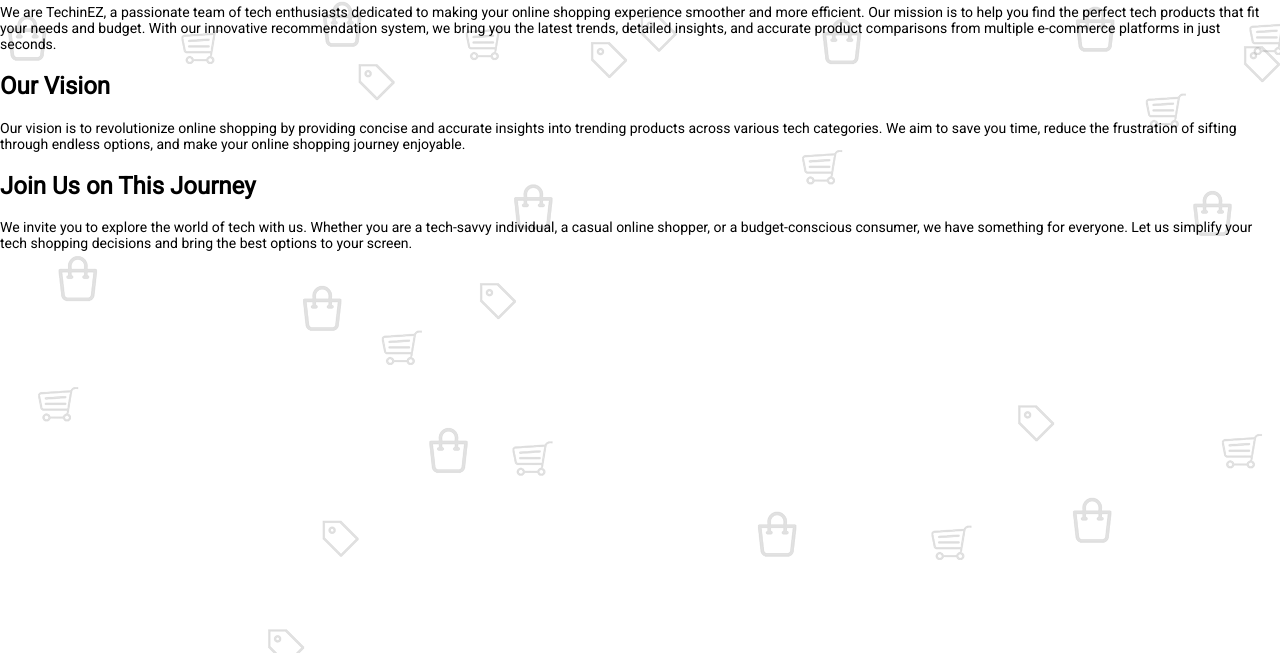
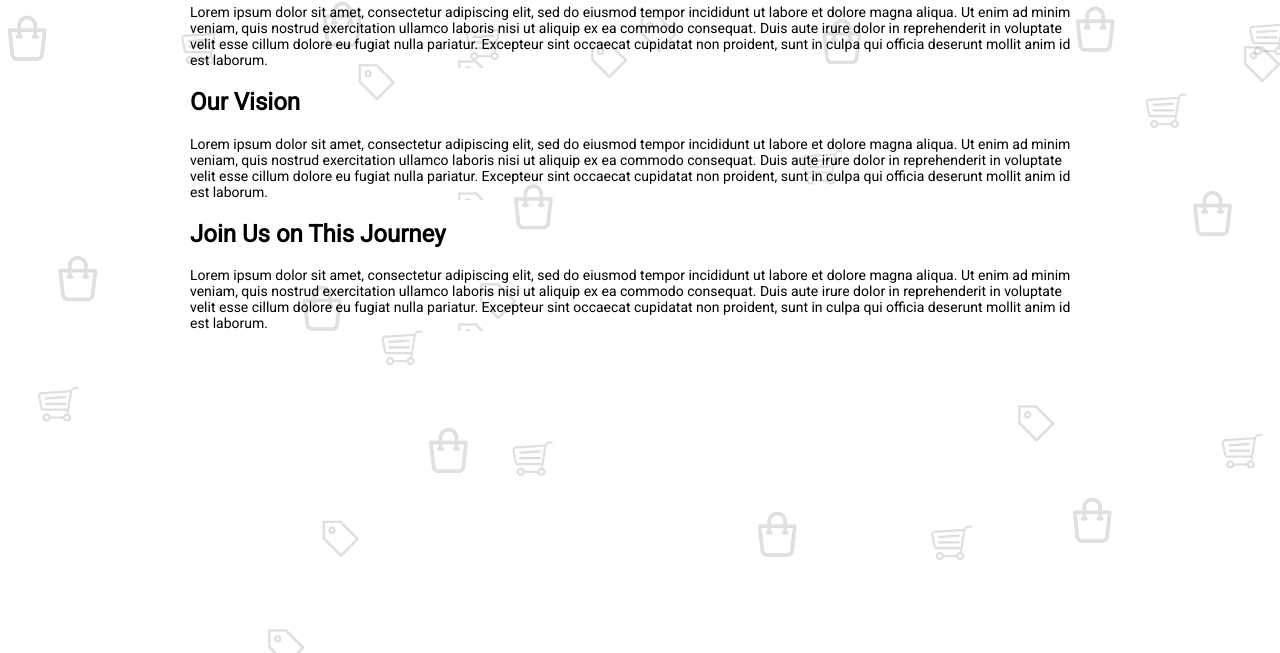
Before and after one commit to AhmadAzeez999/Login-and-Feedback-page-for-website, a plain HTML site: page aboutUs.html in a window 1280 px wide. Shown: the part 147-800 px from the top of the page. Drawn offline with Linux system fonts and the light colour scheme.

```diff
--- a/aboutUs.html
+++ b/aboutUs.html
@@ -27,15 +27,36 @@
         </nav>
     </header>
     <main>
-        <div class="about-content">
+        <div class="container">
             <h2>About Us</h2>
-            <p>We are TechinEZ, a passionate team of tech enthusiasts dedicated to making your online shopping experience smoother and more efficient. Our mission is to help you find the perfect tech products that fit your needs and budget. With our innovative recommendation system, we bring you the latest trends, detailed insights, and accurate product comparisons from multiple e-commerce platforms in just seconds.</p>
+            <p>Lorem ipsum dolor sit amet, consectetur adipiscing elit,
+                sed do eiusmod tempor incididunt ut labore et dolore
+                magna aliqua. Ut enim ad minim veniam, quis nostrud
+                exercitation ullamco laboris nisi ut aliquip ex ea
+                commodo consequat. Duis aute irure dolor in reprehenderit in
+                voluptate velit esse cillum dolore eu fugiat nulla pariatur.
+                Excepteur sint occaecat cupidatat non proident, sunt in culpa
+                qui officia deserunt mollit anim id est laborum.</p>
 
             <h2>Our Vision</h2>
-            <p>Our vision is to revolutionize online shopping by providing concise and accurate insights into trending products across various tech categories. We aim to save you time, reduce the frustration of sifting through endless options, and make your online shopping journey enjoyable.</p>
+            <p>Lorem ipsum dolor sit amet, consectetur adipiscing elit,
+                sed do eiusmod tempor incididunt ut labore et dolore
+                magna aliqua. Ut enim ad minim veniam, quis nostrud
+                exercitation ullamco laboris nisi ut aliquip ex ea
+                commodo consequat. Duis aute irure dolor in reprehenderit in
+                voluptate velit esse cillum dolore eu fugiat nulla pariatur.
+                Excepteur sint occaecat cupidatat non proident, sunt in culpa
+                qui officia deserunt mollit anim id est laborum.</p>
 
             <h2>Join Us on This Journey</h2>
-            <p>We invite you to explore the world of tech with us. Whether you are a tech-savvy individual, a casual online shopper, or a budget-conscious consumer, we have something for everyone. Let us simplify your tech shopping decisions and bring the best options to your screen.</p>
+            <p>Lorem ipsum dolor sit amet, consectetur adipiscing elit,
+                sed do eiusmod tempor incididunt ut labore et dolore
+                magna aliqua. Ut enim ad minim veniam, quis nostrud
+                exercitation ullamco laboris nisi ut aliquip ex ea
+                commodo consequat. Duis aute irure dolor in reprehenderit in
+                voluptate velit esse cillum dolore eu fugiat nulla pariatur.
+                Excepteur sint occaecat cupidatat non proident, sunt in culpa
+                qui officia deserunt mollit anim id est laborum.</p>
         </div>
     </main>
     <script src="script.js"></script>
--- a/feedbackStyles.css
+++ b/feedbackStyles.css
@@ -1,39 +1,30 @@
-/* Global styles */
-body
-{
-    font-family: Arial, sans-serif;
-    background-color: #f1f1f1;
-    margin: 0;
-    padding: 0;
-    display: flex;
-    justify-content: center;
-    align-items: center;
-    height: 100vh;
-}
-
 /* Modal styles */
-.modal
-{
+.modal {
     display: none;
     position: fixed;
-    top: 0;
-    left: 0;
-    width: 100%;
-    height: 100%;
+    top: 50%;
+    left: 50%;
+    transform: translate(-50%, -50%);
     background-color: rgba(0, 0, 0, 0.7);
     justify-content: center;
     align-items: center;
+    width: 100%;
+    height: 100%;
 }
 
-.feedback-container
-{
+.feedback-container {
     background-color: #fff;
     padding: 20px;
     border-radius: 5px;
     box-shadow: 0 0 10px rgba(0, 0, 0, 0.1);
     width: 400px;
     text-align: center;
+    position: absolute;
+    left: 50%;
+    top: 50%;
+    transform: translate(-50%, -50%);
 }
+
 
 .feedback-container h2
 {
--- a/styles.css
+++ b/styles.css
@@ -76,6 +76,12 @@
 {
     background-color: #000000;
     cursor: pointer;
+}
+
+.container
+{
+    max-width: 900px;
+    margin: auto;
 }
 
 .highlights
```
Also changed, not shown: contact.html (+22 -23 lines), feedback.html (deleted, +0 -58 lines).
